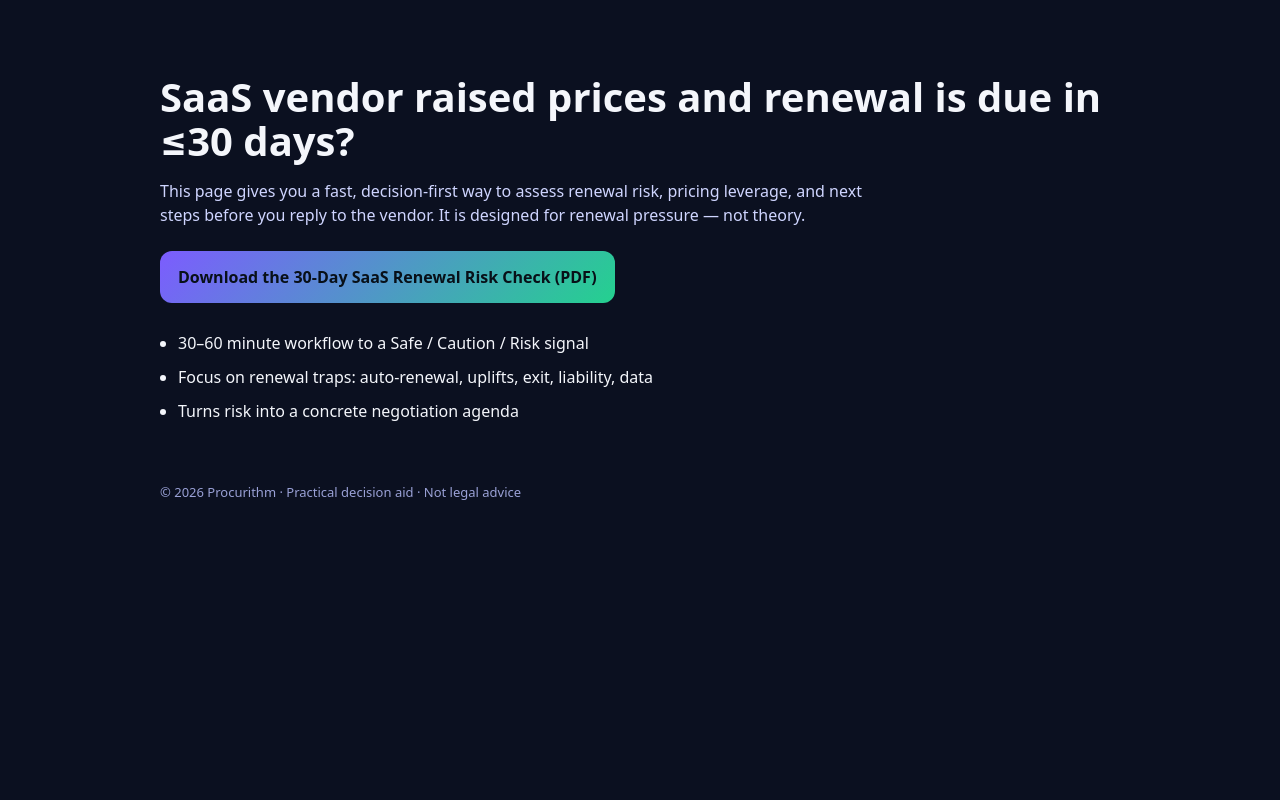
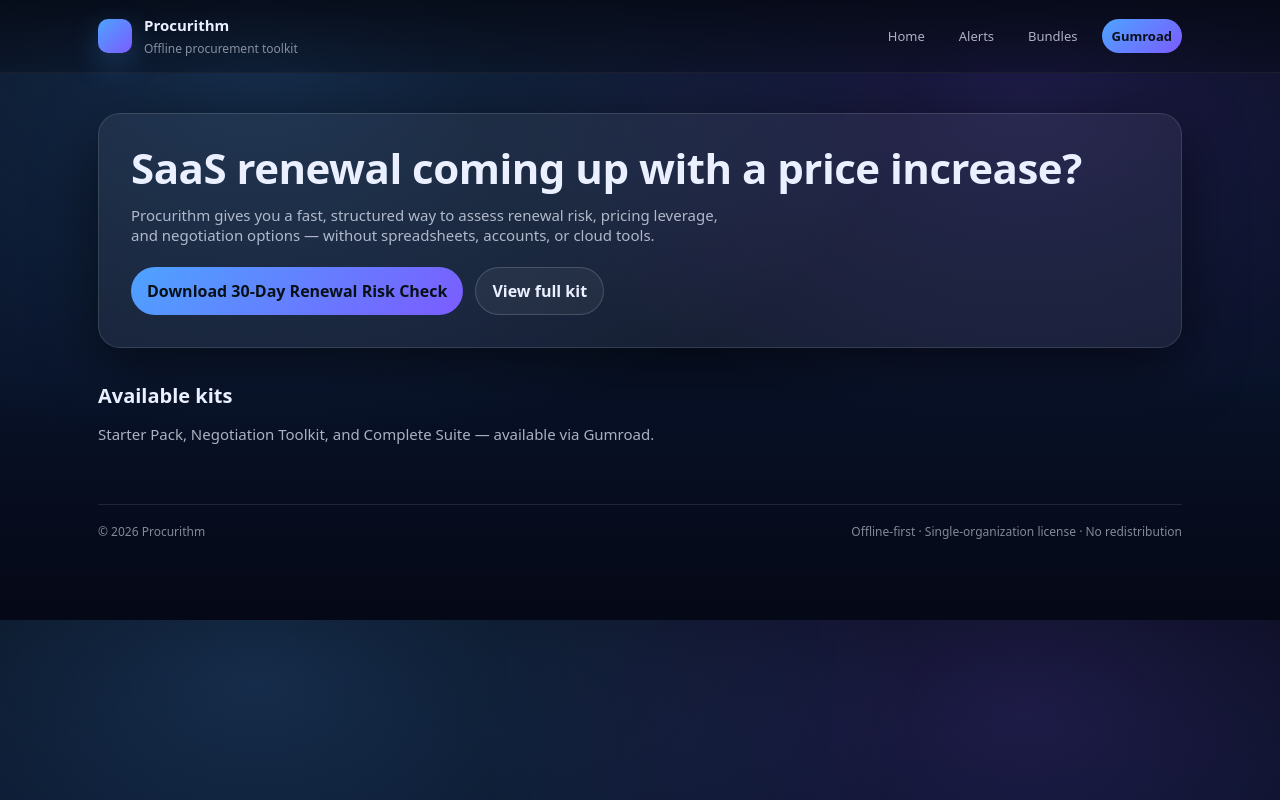
Before and after one commit to z8r9x5j76w-pixel/procurithm, a plain HTML site: page index.html in a window 1280 px wide. Drawn offline with Linux system fonts and the light colour scheme.

Commit message:
Add files via upload

```diff
--- a/index.html
+++ b/index.html
@@ -2,81 +2,171 @@
 <html lang="en">
 <head>
   <meta charset="utf-8" />
-  <meta name="viewport" content="width=device-width,initial-scale=1" />
-  <title>Procurithm — 30-Day SaaS Renewal Price Increase Playbook</title>
-  <meta name="description" content="Vendor raised your SaaS price and renewal is due in ≤30 days? Download a 30–60 minute decision screen: risk, leverage, and next steps." />
+  <meta name="viewport" content="width=device-width, initial-scale=1" />
+  <title>Procurithm — SaaS Renewal & Negotiation Toolkit</title>
+  <meta name="description" content="Offline-first procurement toolkit for SaaS renewals, price increases, negotiation, and contract risk." />
+
   <style>
-    body {
-      margin: 0;
-      font-family: system-ui, -apple-system, Segoe UI, Roboto, Helvetica, Arial;
-      background: #0b1020;
-      color: #f4f6fb;
-      line-height: 1.5;
+    :root{
+      --bg0:#050914;
+      --bg1:#081228;
+      --card: rgba(255,255,255,.06);
+      --stroke: rgba(255,255,255,.12);
+      --txt:#EAF0FF;
+      --muted: rgba(234,240,255,.72);
+      --muted2: rgba(234,240,255,.55);
+      --accent:#4DA3FF;
+      --accent2:#7B5CFF;
+      --good:#3CE6A8;
+      --shadow: 0 18px 60px rgba(0,0,0,.55);
+      --radius: 22px;
+      --radius2: 16px;
+      --max: 1120px;
+      --sans: ui-sans-serif, system-ui, -apple-system, Segoe UI, Roboto, Helvetica, Arial;
     }
-    .wrap {
-      max-width: 960px;
-      margin: 0 auto;
-      padding: 48px 20px;
+    *{box-sizing:border-box}
+    body{
+      margin:0;
+      font-family:var(--sans);
+      color:var(--txt);
+      background:
+        radial-gradient(1200px 700px at 20% 10%, rgba(77,163,255,.22), transparent 55%),
+        radial-gradient(1000px 600px at 80% 15%, rgba(123,92,255,.20), transparent 55%),
+        linear-gradient(180deg, var(--bg0), var(--bg1) 60%, #050816 100%);
     }
-    h1 {
-      font-size: 40px;
-      line-height: 1.1;
-      margin-bottom: 16px;
+    a{color:inherit;text-decoration:none}
+    .topbar{
+      position:sticky;top:0;z-index:20;
+      backdrop-filter: blur(10px);
+      background: linear-gradient(180deg, rgba(5,9,20,.8), rgba(5,9,20,.35));
+      border-bottom:1px solid rgba(255,255,255,.08);
     }
-    p {
-      max-width: 720px;
-      color: #cfd5ff;
+    .topbar .inner{
+      max-width:var(--max);
+      margin:0 auto;
+      padding:14px 18px;
+      display:flex;
+      align-items:center;
+      justify-content:space-between;
+      gap:14px;
+      flex-wrap:wrap;
     }
-    .cta {
-      margin-top: 24px;
+    .brand{display:flex;gap:12px;align-items:center}
+    .mark{
+      width:34px;height:34px;border-radius:10px;
+      background:linear-gradient(135deg,var(--accent),var(--accent2));
+      box-shadow:0 10px 30px rgba(77,163,255,.25);
     }
-    a.button {
-      display: inline-block;
-      padding: 14px 18px;
-      border-radius: 12px;
-      background: linear-gradient(135deg, #7c5cff, #24d18f);
-      color: #081018;
-      text-decoration: none;
-      font-weight: 600;
+    .brand strong{font-size:15px}
+    .brand span{font-size:12px;color:var(--muted2)}
+    .nav{display:flex;gap:14px;align-items:center;flex-wrap:wrap}
+    .nav a{
+      font-size:13px;
+      color:var(--muted);
+      padding:8px 10px;
+      border-radius:999px;
     }
-    ul {
-      margin-top: 28px;
-      padding-left: 18px;
+    .nav a:hover{background:rgba(255,255,255,.06)}
+    .nav .cta{
+      background:linear-gradient(135deg,var(--accent),var(--accent2));
+      color:#081018;
+      font-weight:700;
     }
-    li {
-      margin-bottom: 10px;
+    .wrap{max-width:var(--max);margin:0 auto;padding:40px 18px 80px}
+    .hero{
+      background:var(--card);
+      border:1px solid var(--stroke);
+      border-radius:var(--radius);
+      box-shadow:var(--shadow);
+      padding:32px;
     }
-    footer {
-      margin-top: 60px;
-      font-size: 13px;
-      color: #9aa1d6;
+    h1{
+      font-size:42px;
+      line-height:1.05;
+      margin:0 0 12px;
+      letter-spacing:-.5px;
+    }
+    p.lead{
+      font-size:15px;
+      color:var(--muted);
+      max-width:70ch;
+    }
+    .ctaRow{display:flex;gap:12px;flex-wrap:wrap;margin-top:22px}
+    .btn{
+      display:inline-flex;
+      align-items:center;
+      padding:12px 16px;
+      border-radius:999px;
+      font-weight:700;
+      border:1px solid rgba(255,255,255,.16);
+    }
+    .btn.primary{
+      background:linear-gradient(135deg,var(--accent),var(--accent2));
+      color:#081018;
+      border:none;
+    }
+    .btn.ghost{background:rgba(255,255,255,.05);color:var(--txt)}
+    footer{
+      margin-top:60px;
+      padding-top:18px;
+      border-top:1px solid rgba(255,255,255,.1);
+      font-size:12px;
+      color:var(--muted2);
+      display:flex;
+      justify-content:space-between;
+      gap:10px;
+      flex-wrap:wrap;
     }
   </style>
 </head>
+
 <body>
+  <div class="topbar">
+    <div class="inner">
+      <div class="brand">
+        <div class="mark"></div>
+        <div>
+          <strong>Procurithm</strong><br>
+          <span>Offline procurement toolkit</span>
+        </div>
+      </div>
+      <nav class="nav">
+        <a href="index.html">Home</a>
+        <a href="alerts.html">Alerts</a>
+        <a href="#bundles">Bundles</a>
+        <a class="cta" href="https://gumroad.com">Gumroad</a>
+      </nav>
+    </div>
+  </div>
+
   <div class="wrap">
-    <h1>SaaS vendor raised prices and renewal is due in ≤30 days?</h1>
-    <p>
-      This page gives you a fast, decision‑first way to assess renewal risk, pricing leverage,
-      and next steps before you reply to the vendor.
-      It is designed for renewal pressure — not theory.
-    </p>
+    <section class="hero">
+      <h1>SaaS renewal coming up with a price increase?</h1>
+      <p class="lead">
+        Procurithm gives you a fast, structured way to assess renewal risk, pricing leverage,
+        and negotiation options — without spreadsheets, accounts, or cloud tools.
+      </p>
+      <div class="ctaRow">
+        <a class="btn primary" href="procurithm-saas-renewal-risk-check-lite.pdf" target="_blank">
+          Download 30‑Day Renewal Risk Check
+        </a>
+        <a class="btn ghost" href="#bundles">View full kit</a>
+      </div>
+    </section>
 
-    <div class="cta">
-      <a class="button" href="procurithm-saas-renewal-risk-check-lite.pdf" target="_blank">
-        Download the 30‑Day SaaS Renewal Risk Check (PDF)
-      </a>
-    </div>
-
-    <ul>
-      <li>30–60 minute workflow to a Safe / Caution / Risk signal</li>
-      <li>Focus on renewal traps: auto‑renewal, uplifts, exit, liability, data</li>
-      <li>Turns risk into a concrete negotiation agenda</li>
-    </ul>
+    <section id="bundles" style="margin-top:34px">
+      <h2 style="font-size:20px;margin-bottom:10px">Available kits</h2>
+      <p class="lead">
+        Starter Pack, Negotiation Toolkit, and Complete Suite — available via Gumroad.
+      </p>
+    </section>
 
     <footer>
-      © 2026 Procurithm · Practical decision aid · Not legal advice
+      <div>© <span id="y"></span> Procurithm</div>
+      <div>Offline-first · Single-organization license · No redistribution</div>
     </footer>
   </div>
+
+  <script>document.getElementById("y").textContent = new Date().getFullYear();</script>
 </body>
 </html>
```
